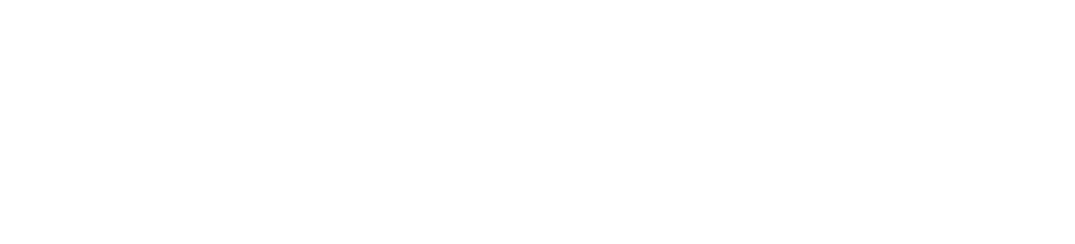
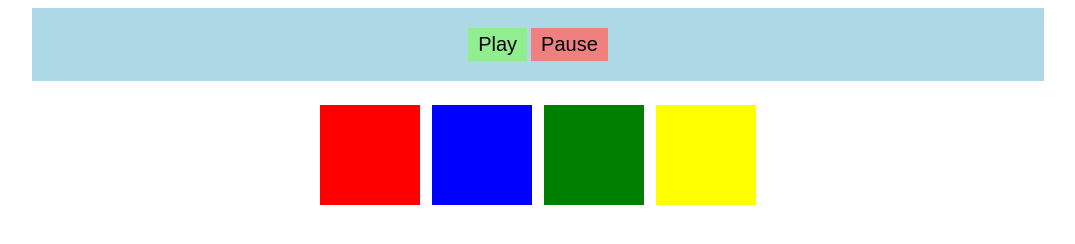
Before and after one commit to Chasmiccoder/Algos-for-Amigos-Web, a website: page index.html in a window 1280 px wide. Shown: the whole page, without its empty margins (102-1177 px from the left). Drawn offline with Linux system fonts and the light colour scheme.

Commit message:
Basic Boxes Animation

```diff
--- /dev/null
+++ b/css/style.css
@@ -0,0 +1,45 @@
+#boxes {
+    width: 80%;
+    margin: auto;
+    text-align: center;
+}
+
+#btns {
+    padding: 20px;
+    background-color: lightblue;
+    margin-bottom: 20px;
+}
+
+#btns button {
+    padding: 5px 10px;
+    border: 0px;
+    font-size: 20px;
+}
+
+#btns .play {
+    background-color: lightgreen;
+}
+#btns .pause {
+    background-color: lightcoral;
+}
+
+.box {
+    position: relative;
+    width: 100px;
+    height: 100px;
+    margin: 4px;
+    display: inline-block;
+}
+
+.red {
+    background-color: red;
+}
+.blue {
+    background-color: blue;
+}
+.green {
+    background-color: green;
+}
+.yellow {
+    background-color: yellow;
+}
--- a/index.html
+++ b/index.html
@@ -4,11 +4,23 @@
     <meta charset="UTF-8">
     <meta http-equiv="X-UA-Compatible" content="IE=edge">
     <meta name="viewport" content="width=device-width, initial-scale=1.0">
+    <link rel="stylesheet" href="./css/style.css">
     <title>Algos for Amigos</title>
 </head>
 <body>
+    <div id="boxes">
+        <div id="btns">
+            <button class="play">Play</button>
+            <button class="pause">Pause</button>
+        </div>
 
+        <div class="box red"></div>
+        <div class="box blue"></div>
+        <div class="box green"></div>
+        <div class="box yellow"></div>
+    </div>
 
-
+    <!-- <script src="./js/app.js"></script> -->
+    <script src="./dist/bundle.js"></script>
 </body>
 </html>
--- a/package.json
+++ b/package.json
@@ -20,5 +20,8 @@
   "bugs": {
     "url": "https://github.com/Chasmiccoder/Algos-for-Amigos-Web/issues"
   },
-  "homepage": "https://github.com/Chasmiccoder/Algos-for-Amigos-Web#readme"
+  "homepage": "https://github.com/Chasmiccoder/Algos-for-Amigos-Web#readme",
+  "dependencies": {
+    "animejs": "^3.2.1"
+  }
 }
```
Also changed, not shown: js/app.js (+23 -0 lines), 2 other files.
